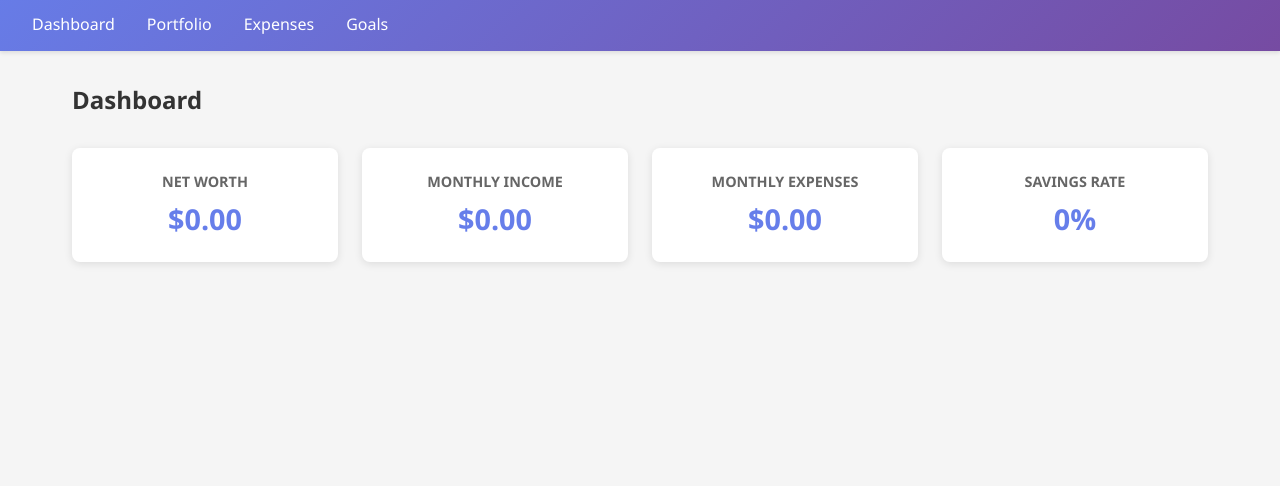
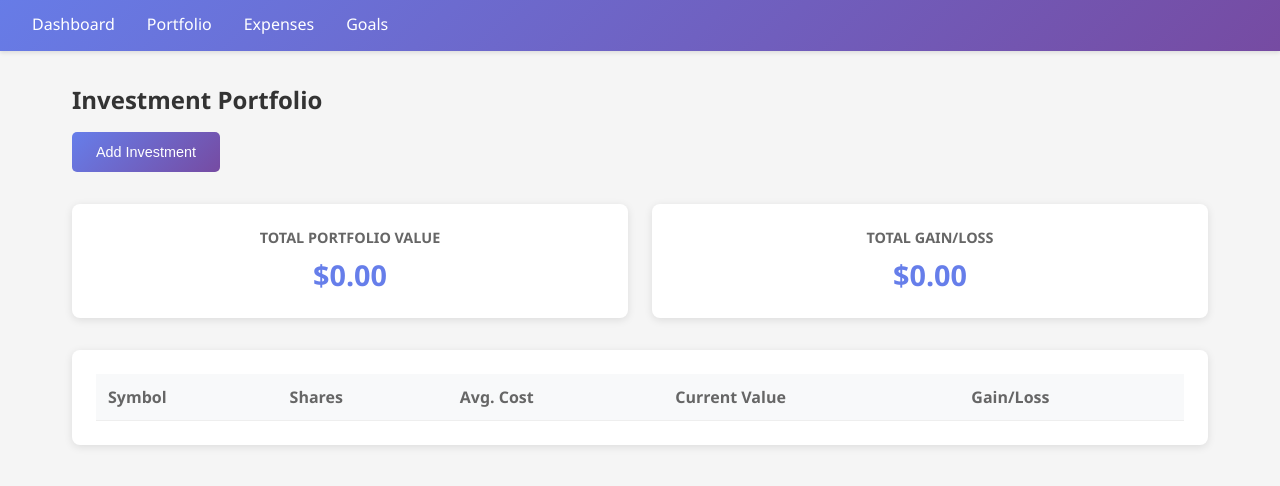
Before and after one commit to AlexanderJohnD/WealthWise, a website: page public/index.html in a window 1280 px wide. Both pictures are taken after a click on the link "Portfolio". Shown: the part 62-548 px from the top of the page. Drawn offline with Linux system fonts and the light colour scheme.

Commit message:
enhance ui with portfolio and expense sections
- added portfolio tracking interface
- created expense tracking page
- updated navigation and styling
- added table layout for investments

```diff
--- a/public/index.html
+++ b/public/index.html
@@ -25,20 +25,70 @@
             <div class="stats-grid">
                 <div class="stat-card">
                     <h3>Net Worth</h3>
-                    <p class="amount">$0.00</p>
+                    <p class="amount" id="net-worth">$0.00</p>
                 </div>
                 <div class="stat-card">
                     <h3>Monthly Income</h3>
-                    <p class="amount">$0.00</p>
+                    <p class="amount" id="monthly-income">$0.00</p>
                 </div>
                 <div class="stat-card">
                     <h3>Monthly Expenses</h3>
-                    <p class="amount">$0.00</p>
+                    <p class="amount" id="monthly-expenses">$0.00</p>
                 </div>
                 <div class="stat-card">
                     <h3>Savings Rate</h3>
-                    <p class="amount">0%</p>
+                    <p class="amount" id="savings-rate">0%</p>
                 </div>
+            </div>
+        </section>
+
+        <section id="portfolio">
+            <h2>Investment Portfolio</h2>
+            <div class="portfolio-actions">
+                <button id="add-investment-btn" class="btn btn-primary">Add Investment</button>
+            </div>
+            <div class="portfolio-summary">
+                <div class="stat-card">
+                    <h3>Total Portfolio Value</h3>
+                    <p class="amount" id="portfolio-value">$0.00</p>
+                </div>
+                <div class="stat-card">
+                    <h3>Total Gain/Loss</h3>
+                    <p class="amount" id="portfolio-gain">$0.00</p>
+                </div>
+            </div>
+            <div class="portfolio-table">
+                <table id="investments-table">
+                    <thead>
+                        <tr>
+                            <th>Symbol</th>
+                            <th>Shares</th>
+                            <th>Avg. Cost</th>
+                            <th>Current Value</th>
+                            <th>Gain/Loss</th>
+                        </tr>
+                    </thead>
+                    <tbody>
+                        <!-- Investment rows will be populated here -->
+                    </tbody>
+                </table>
+            </div>
+        </section>
+
+        <section id="expenses">
+            <h2>Expense Tracking</h2>
+            <div class="expense-actions">
+                <button id="add-expense-btn" class="btn btn-primary">Add Expense</button>
+            </div>
+            <div id="expense-list">
+                <!-- Expense items will be populated here -->
+            </div>
+        </section>
+
+        <section id="goals">
+            <h2>Financial Goals</h2>
+            <div class="goals-container">
+                <p>Coming soon...</p>
             </div>
         </section>
     </main>
--- a/public/style.css
+++ b/public/style.css
@@ -72,3 +72,94 @@ main {
     font-weight: 600;
     color: #667eea;
 }
+
+/* Section visibility */
+section {
+    display: none;
+}
+
+section.active {
+    display: block;
+}
+
+/* Buttons */
+.btn {
+    background: #667eea;
+    color: white;
+    border: none;
+    padding: 0.75rem 1.5rem;
+    border-radius: 5px;
+    cursor: pointer;
+    font-size: 0.9rem;
+    transition: background 0.3s;
+}
+
+.btn:hover {
+    background: #5a67d8;
+}
+
+.btn-primary {
+    background: linear-gradient(135deg, #667eea 0%, #764ba2 100%);
+}
+
+/* Portfolio section */
+.portfolio-actions, .expense-actions {
+    margin: 1rem 0;
+}
+
+.portfolio-summary {
+    display: grid;
+    grid-template-columns: repeat(auto-fit, minmax(250px, 1fr));
+    gap: 1.5rem;
+    margin: 2rem 0;
+}
+
+.portfolio-table {
+    background: white;
+    border-radius: 8px;
+    padding: 1.5rem;
+    box-shadow: 0 2px 8px rgba(0,0,0,0.1);
+    overflow-x: auto;
+}
+
+table {
+    width: 100%;
+    border-collapse: collapse;
+}
+
+th, td {
+    text-align: left;
+    padding: 0.75rem;
+    border-bottom: 1px solid #eee;
+}
+
+th {
+    background: #f8f9fa;
+    font-weight: 600;
+    color: #666;
+}
+
+/* Expense section */
+#expense-list {
+    margin-top: 1rem;
+}
+
+.expense-item {
+    background: white;
+    padding: 1rem;
+    margin-bottom: 0.5rem;
+    border-radius: 8px;
+    box-shadow: 0 2px 4px rgba(0,0,0,0.1);
+    display: flex;
+    justify-content: space-between;
+    align-items: center;
+}
+
+.goals-container {
+    background: white;
+    padding: 2rem;
+    border-radius: 8px;
+    box-shadow: 0 2px 8px rgba(0,0,0,0.1);
+    text-align: center;
+    color: #666;
+}
```
